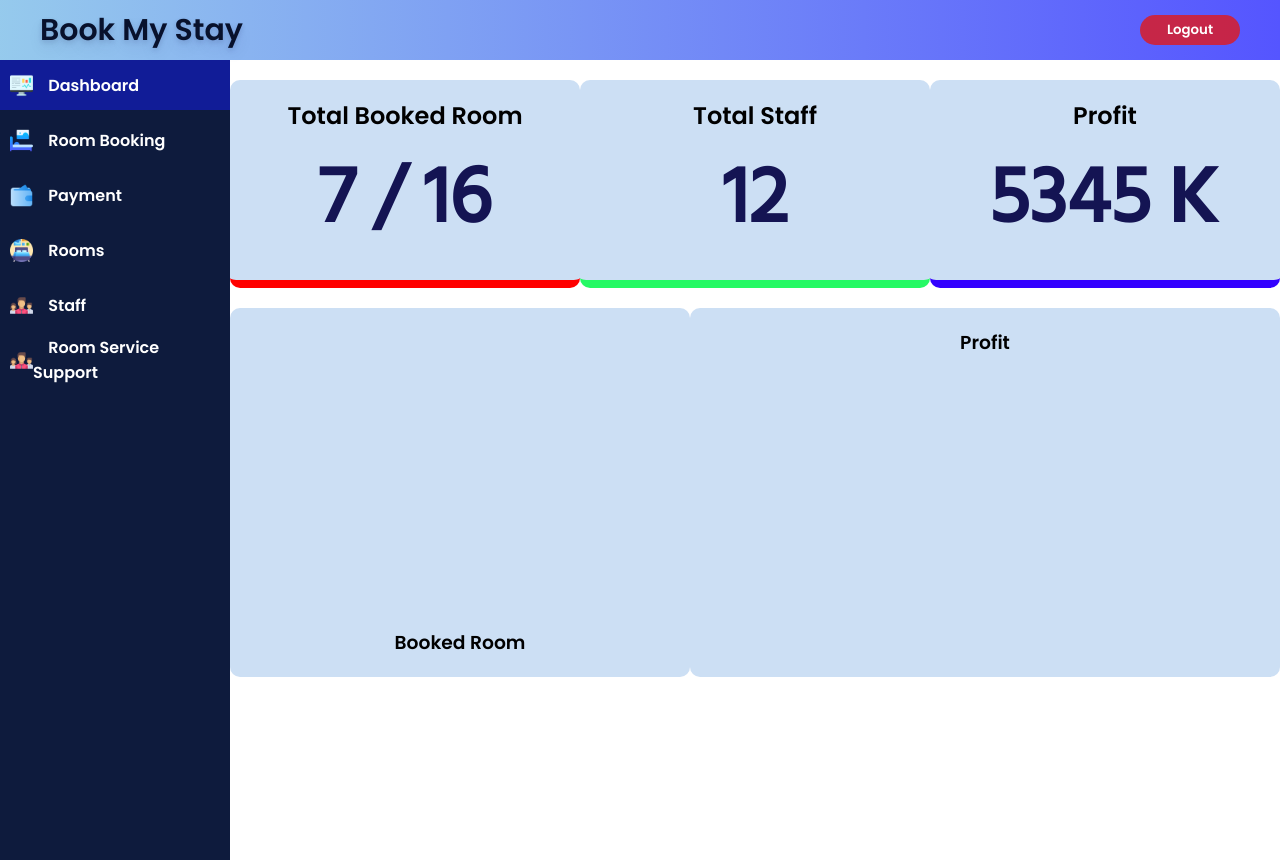
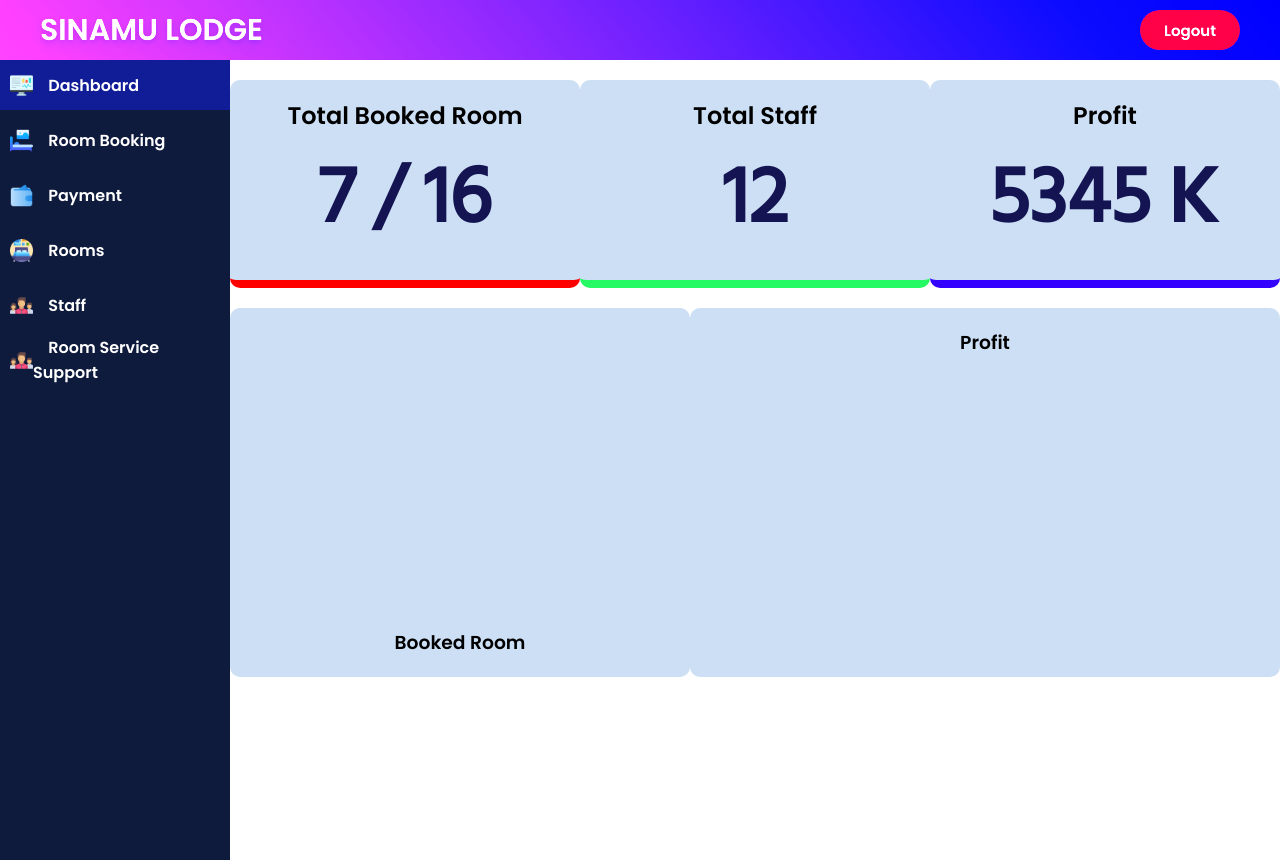
Before and after one commit to ElishaMelvien/StayEasy-Hotel-Management-System, a PHP site: page /hotelmanage_system/admin/admin.php in a window 1280 px wide. Run offline with PHP 8.4, Linux system fonts and the light colour scheme; a user stored in the database is signed in; data comes from the database, SQL or seed files in the repository; some libraries are stand-ins or nearby versions.

Commit message:
admin dashboard

```diff
--- a/admin/admin.php
+++ b/admin/admin.php
@@ -27,7 +27,7 @@ if($usermail == true){
     <link rel="stylesheet" href="../css/flash.css">
     <!-- fontowesome -->
     <link rel="stylesheet" href="https://cdnjs.cloudflare.com/ajax/libs/font-awesome/6.2.0/css/all.min.css" integrity="sha512-xh6O/CkQoPOWDdYTDqeRdPCVd1SpvCA9XXcUnZS2FmJNp1coAFzvtCN9BmamE+4aHK8yyUHUSCcJHgXloTyT2A==" crossorigin="anonymous" referrerpolicy="no-referrer"/>
-    <title> - Admin</title>
+    <title>SINAMU LODGE - Admin</title>
 </head>
 
 <body>
@@ -40,7 +40,7 @@ if($usermail == true){
     <nav class="uppernav">
         <div class="logo">
 
-            <p>Book My Stay</p>
+            <p>SINAMU LODGE</p>
         </div>
         <div class="logout">
         <a href="../logout.php"><button class="btn btn-primary">Logout</button></a>
--- a/admin/css/admin.css
+++ b/admin/css/admin.css
@@ -18,7 +18,9 @@ body {
 .uppernav{
     height: 50px;
     /* background-color: rgb(78, 94, 112); */
-    background-image: linear-gradient(90deg, #70b7e6bc, #0000ffaa);
+    background-image: linear-gradient(50deg, #be09e2bc, #0000ff);
+    filter: contrast(1.2) brightness(1.1) saturate(1.3);
+
     display: flex;
     justify-content: space-between;
     align-items: center;
@@ -28,22 +30,23 @@ body {
     height: 90%;
     display: flex;
 }
-.logo .bluebirdlogo {
-    height: 100%;
-}
+
 .logo p {
     height: 100%;
     display: flex;
     align-items: center;
     font-size: 30px;
-    color: rgb(8, 17, 44);
+    /* color: rgb(8, 17, 44); */
+    color: white;
     text-shadow: var(--bg-text-shadow);
 }
 
 .logout button{
-    height: 30px;
+    height: 40px;
     width: 100px;
+    font-size: 15px;
     background-color: rgba(228, 24, 24, 0.789);
+    /* background-color: #be09e2bc; */
     border: none;
     border-radius: 20px;
     color: white;
```
